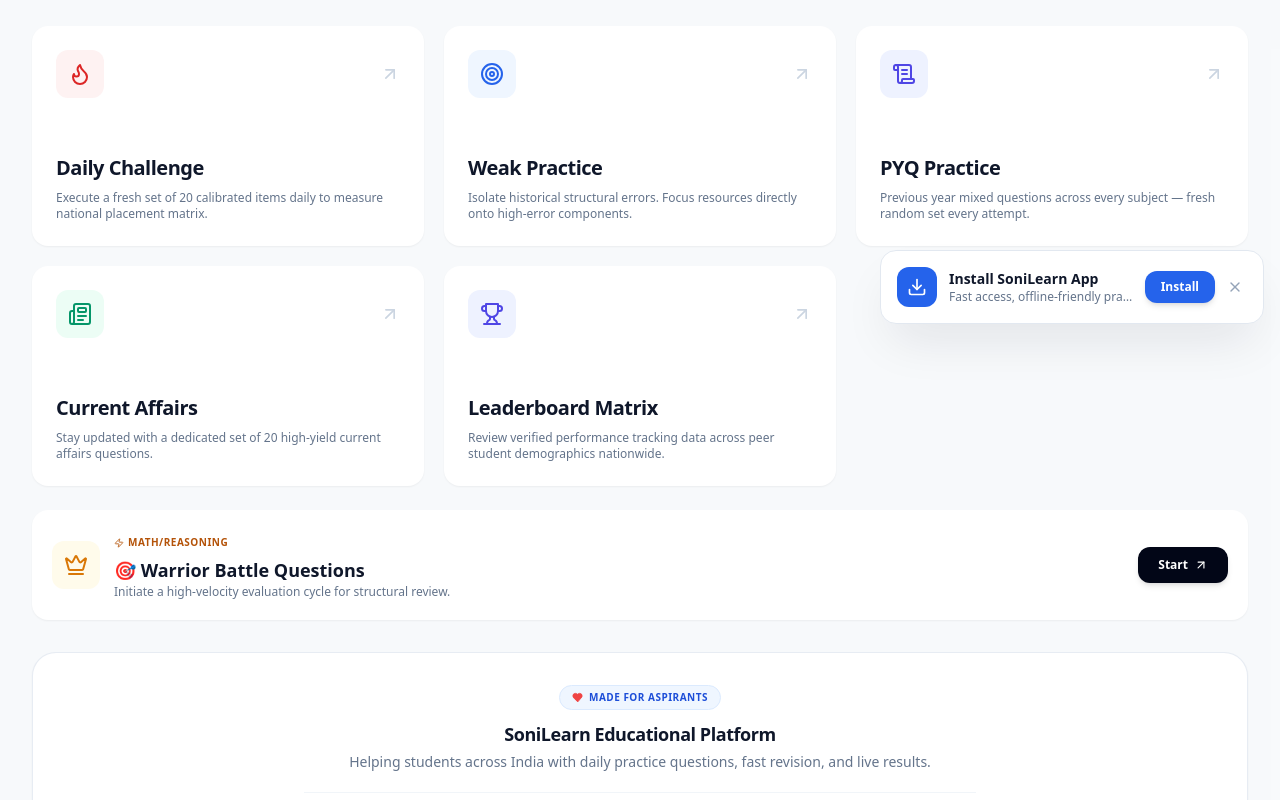
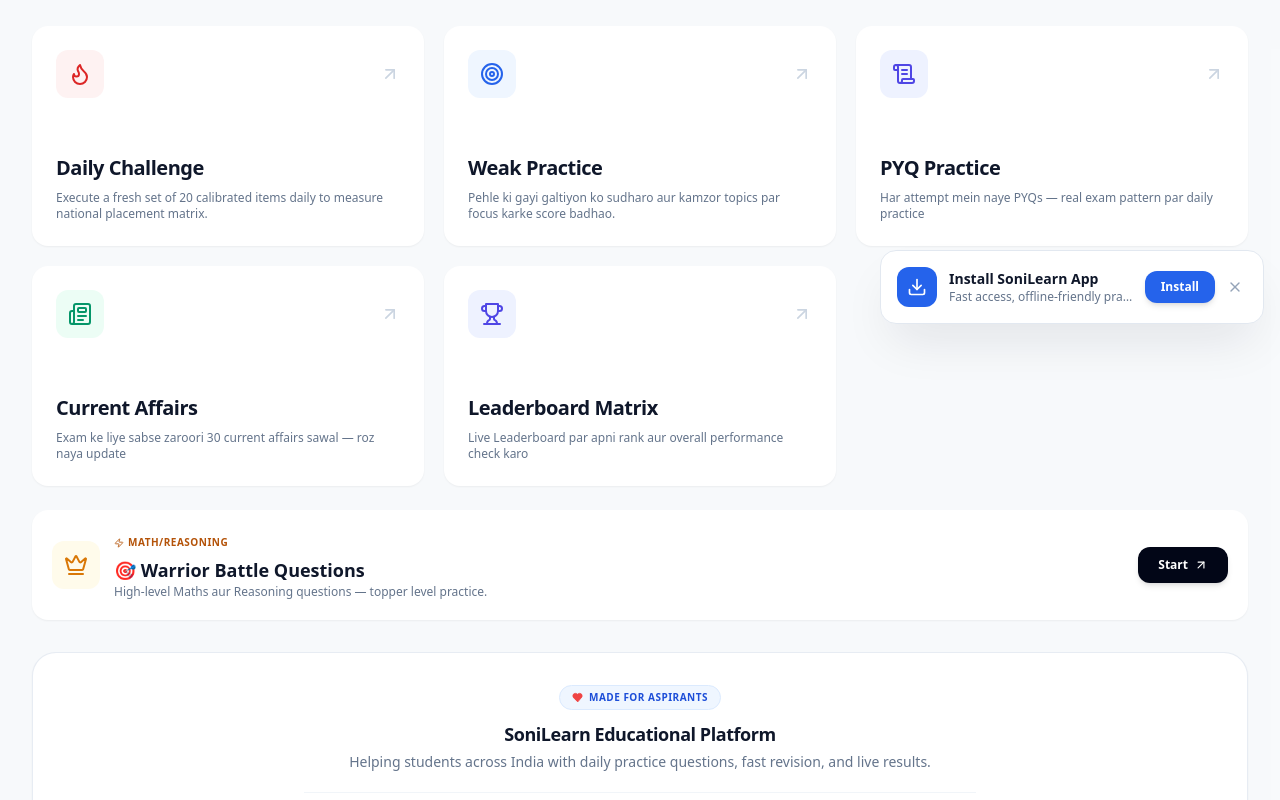
Before and after one commit to shanu-dev911/sonilearn, a Next.js app: page / in a window 1280 px wide. Shown: the part 460-1260 px from the top of the page. Built offline with nearby package versions, Linux system fonts and the light colour scheme; no server answers; the database is empty; sample sign-in values are in the browser's storage.

Commit message:
Simplify all remaining dashboard tags to easy Hinglish

```diff
--- a/app/page.tsx
+++ b/app/page.tsx
@@ -296,7 +296,7 @@ export default function Dashboard() {
                 Weak Practice
               </h3>
               <p className="text-slate-500 text-[11px] sm:text-xs mt-1.5 sm:mt-2 font-medium leading-relaxed">
-                Isolate historical structural errors. Focus resources directly onto high-error components.
+                Pehle ki gayi galtiyon ko sudharo aur kamzor topics par focus karke score badhao.
               </p>
             </div>
           </button>
@@ -319,7 +319,7 @@ export default function Dashboard() {
                 PYQ Practice
               </h3>
               <p className="text-slate-500 text-[11px] sm:text-xs mt-1.5 sm:mt-2 font-medium leading-relaxed">
-                Previous year mixed questions across every subject — fresh random set every attempt.
+              Har attempt mein naye PYQs — real exam pattern par daily practice
               </p>
             </div>
           </button>
@@ -342,7 +342,7 @@ export default function Dashboard() {
                 Current Affairs
               </h3>
               <p className="text-slate-500 text-[11px] sm:text-xs mt-1.5 sm:mt-2 font-medium leading-relaxed">
-                Stay updated with a dedicated set of 20 high-yield current affairs questions.
+                Exam ke liye sabse zaroori 30 current affairs sawal — roz naya update
               </p>
             </div>
           </button>
@@ -365,7 +365,7 @@ export default function Dashboard() {
                 Leaderboard Matrix
               </h3>
               <p className="text-slate-500 text-[11px] sm:text-xs mt-1.5 sm:mt-2 font-medium leading-relaxed">
-                Review verified performance tracking data across peer student demographics nationwide.
+                Live Leaderboard par apni rank aur overall performance check karo
               </p>
             </div>
           </button>
@@ -388,7 +388,7 @@ export default function Dashboard() {
                 🎯 Warrior Battle Questions
               </h3>
               <p className="text-slate-500 text-[11px] sm:text-xs font-medium leading-normal">
-                Initiate a high-velocity evaluation cycle for structural review.
+                High-level Maths aur Reasoning questions — topper level practice.
               </p>
             </div>
           </div>
```
